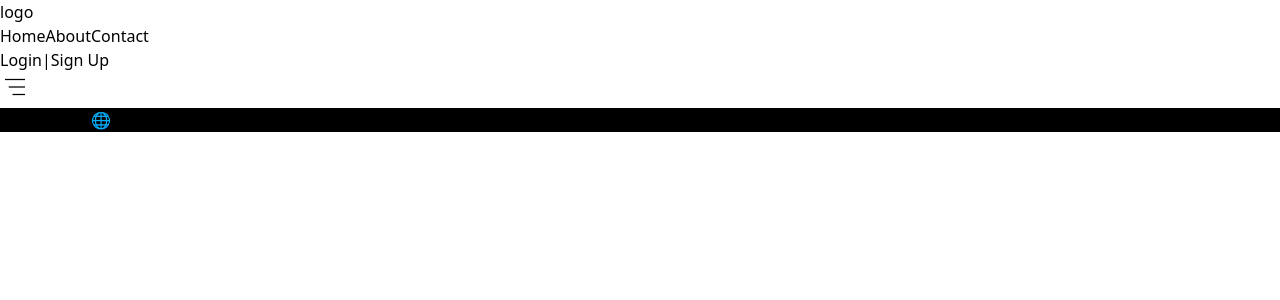
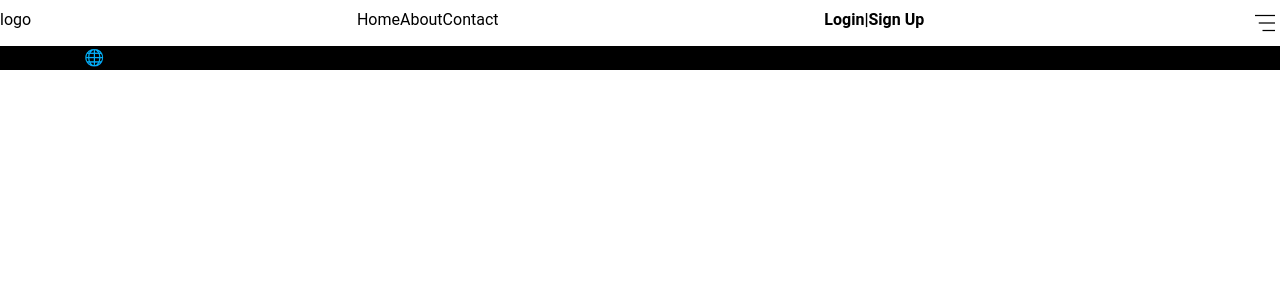
Before and after one commit to gerzon05/ecommers, a Next.js app: page / in a window 1280 px wide. Shown: the top 300 px of the page. Built offline with nearby package versions, Linux system fonts and the light colour scheme.

Commit message:
🛠️ tools material tailwind

```diff
--- a/package.json
+++ b/package.json
@@ -12,6 +12,7 @@
     "fmt-check": "prettier . --check"
   },
   "dependencies": {
+    "@material-tailwind/react": "^2.1.9",
     "next": "14.1.0",
     "react": "18",
     "react-dom": "18"
--- a/tailwind.config.ts
+++ b/tailwind.config.ts
@@ -1,10 +1,10 @@
-import type { Config } from 'tailwindcss'
-
-const config: Config = {
+const withMT = require('@material-tailwind/react/utils/withMT')
+module.exports = withMT({
   content: [
     './src/pages/**/*.{js,ts,jsx,tsx,mdx}',
     './src/components/**/*.{js,ts,jsx,tsx,mdx}',
     './src/app/**/*.{js,ts,jsx,tsx,mdx}',
+    './pages/**/*.{js,ts,jsx,tsx}',
   ],
   theme: {
     extend: {
@@ -16,5 +16,4 @@
     },
   },
   plugins: [],
-}
-export default config
+})
```
Also changed, not shown: 1 other file (tests, documents, lock files or other folders).
